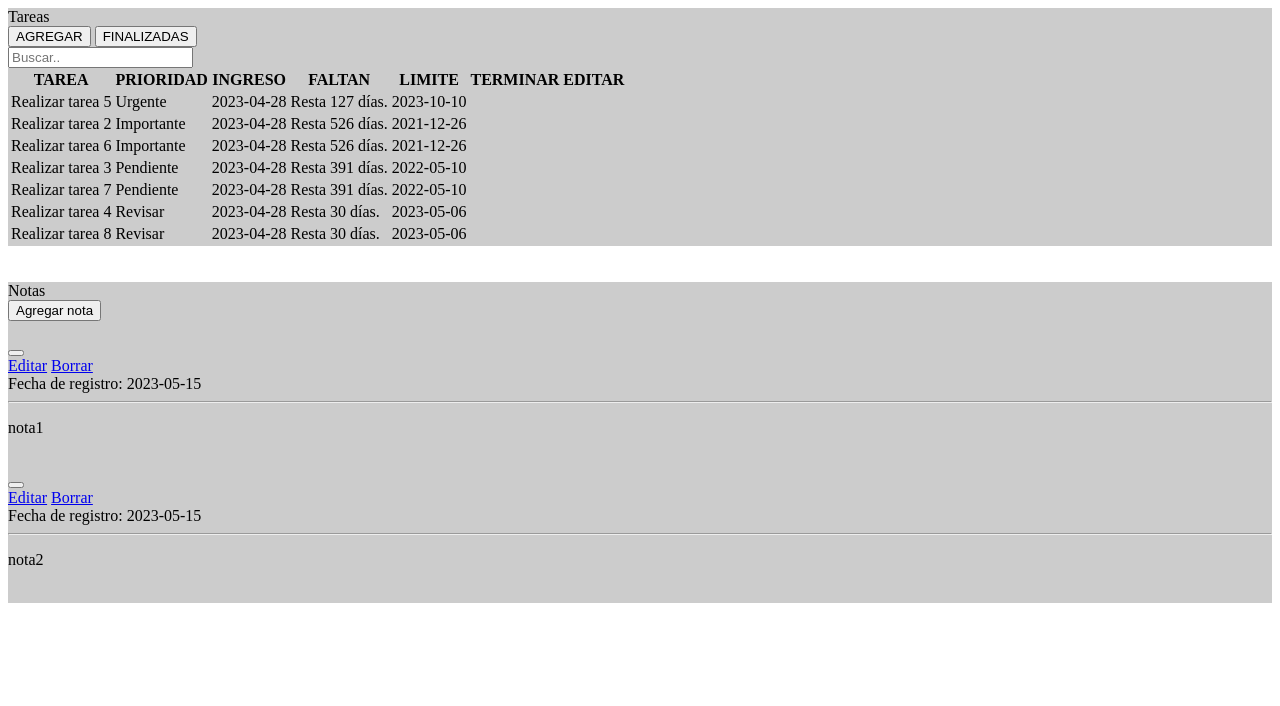
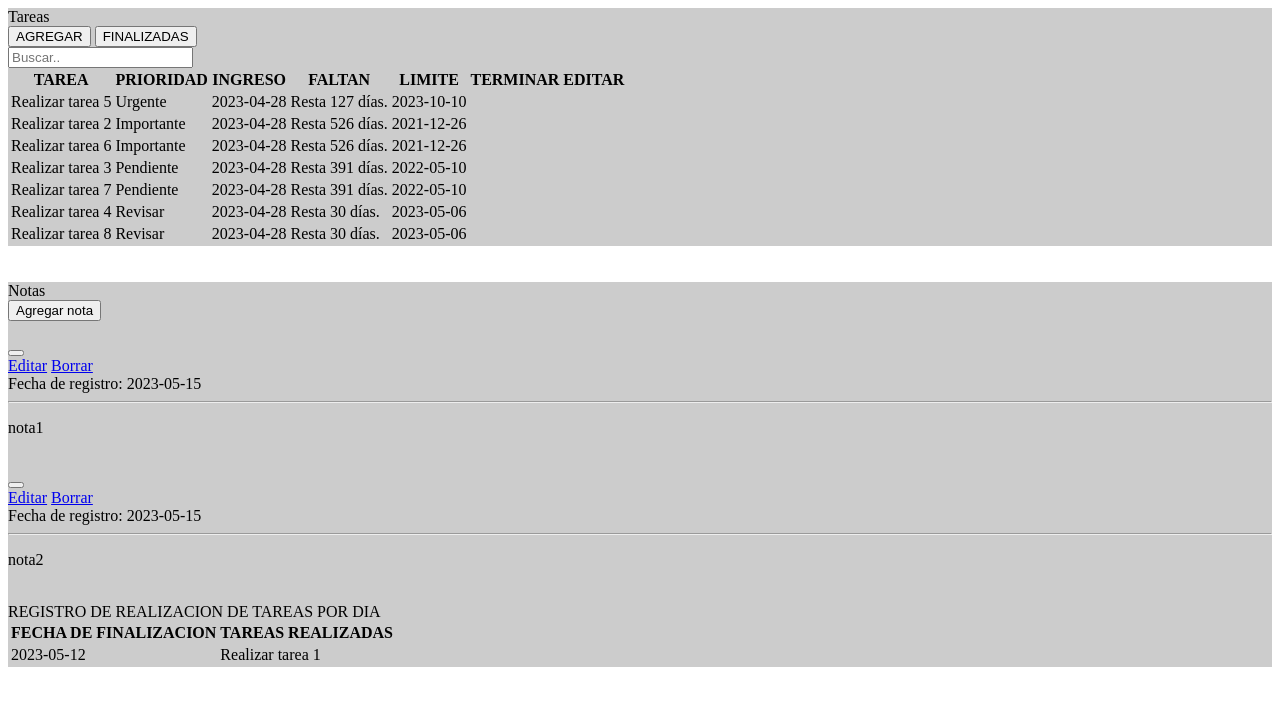
Before and after one commit to AlejoHProgrammer/Admin_Tareas, a PHP site: page /alls_task.php in a window 1280 px wide. Shown: the top 706 px of the page. Run offline with PHP 8.4, Linux system fonts and the light colour scheme; data comes from the database, SQL or seed files in the repository.

Commit message:
Add files via upload

```diff
--- a/tareas/alls_task.php
+++ b/tareas/alls_task.php
@@ -2,6 +2,7 @@
 <html lang="en">
 
 <body>
+
 
   <?php
   include_once "db.php";
@@ -77,16 +78,17 @@
 
                       <td><?php echo $date["registration_date"]; ?></td>
 
-                      <td><?php $fecha1 = new DateTime($date["date_limit"]);
+                      <td><?php
+                          $fecha1 = new DateTime($date["date_limit"]);
                           $fecha2 = new DateTime(date('Y-m-d'));
 
-                          $intervalo = $fecha1->diff($fecha2);
-
-                          $diasRestantes = $intervalo->days;
+                          $res_dias = date_diff($fecha1,$fecha2);;
+                          // diff es como la diferencia que hay entre fechas como si fuera una resta
+                          $diasRestantes = $res_dias->days;
 
                           echo $diasRestantes <= 5 ? "<span style='color: #ff0000;font-weight: bold '>" . $diasRestantes . " dias para caducar tarea.</span>" : "Resta " . $diasRestantes . " días.";
 
-                          /*echo "Resta " . $diasRestantes . " días.";*/?></td>
+                          /*echo "Resta " . $diasRestantes . " días.";*/ ?></td>
 
                       <td><?php echo $date['date_limit'] ?></td>
 
@@ -161,8 +163,28 @@
           </div>
         </div>
       </div>
+    </div>
+  </div>
 
+  <div class="row">
+
+    <div class="col-xl-12 py-2" id="div_card_tareas">
+
+      <div class="card" style="background-color:#ccc">
+
+        <div class="card-header text-white bg-secondary py-1 h6">
+        <i class="fas fa-user-clock"></i> REGISTRO DE REALIZACION DE TAREAS POR DIA<div class="float-right"></div>
         </div>
+
+        <div class="card-body" id="div_tablero_tareas">
+          <?php
+          include "ctrl_task.php";
+          ?>
+        </div>
+      </div>
+    </div>
+  </div>
+
 
   <script>
     $(document).ready(function() {
--- /dev/null
+++ b/tareas/ctrl_task.php
@@ -0,0 +1,66 @@
+<?php
+include_once "db.php";
+$conn = conn();
+$fecha = "2023-05-16"; // Fecha específica, puedes modificarla según tus necesidades
+
+$sql = "SELECT * FROM task WHERE complete = 1 ORDER BY date_finish ASC" ;
+
+$result = mysqli_query($conn, $sql) or trigger_error("ERROR:", mysqli_error($conn));
+?>
+<!-- <input class="form-control bg-dark " style="color:#FFF" id="search_task" type="text" placeholder="Buscar">
+ -->
+
+<form id="edit_task">
+    <table id="task" class="table table-dark table-bordered table-striped">
+        <table id="task" class="table table-dark table-bordered table-striped">
+            <thead>
+                <tr>
+                    <th>FECHA DE FINALIZACION</th>
+                    <th>TAREAS REALIZADAS</th>
+
+                </tr>
+            </thead>
+            <tbody id="myTable">
+                <?php
+
+                $group_tasks = array();//array para las tareas finalizadas
+
+                foreach ($result as $date) {
+                    $fecha = $date['date_finish'];
+                    $description = $date['description'];
+
+
+                    if (isset($group_tasks[$fecha])) {
+                        $group_tasks[$fecha][] = $description;
+                    } else {
+                        // Si la fecha no está en el array, crea un nuevo grupo con la descripción de la tarea
+                        $group_tasks[$fecha] = array($description);
+                    }
+                }
+
+                foreach ($group_tasks as $fecha => $tareas) { ?>
+
+                    <tr>
+                        <td><?php echo $fecha; ?></td>
+                        <td><?php echo implode(', ', $tareas); ?></td>
+                    </tr>
+
+                <?php }
+                ?>
+
+
+            </tbody>
+        </table>
+    </table>
+</form>
+
+<script>
+    $(document).ready(function() {
+        $("#search_task").on("keyup", function() {
+            var value = $(this).val().toLowerCase();
+            $("#myTable tr").filter(function() {
+                $(this).toggle($(this).text().toLowerCase().indexOf(value) > -1)
+            });
+        });
+    });
+</script>
```
Also changed, not shown: tareas/all_task_complete.php (+5 -6 lines), tareas/js_functions.php (+21 -0 lines). Lines whose indentation alone changed are shown as unchanged.
